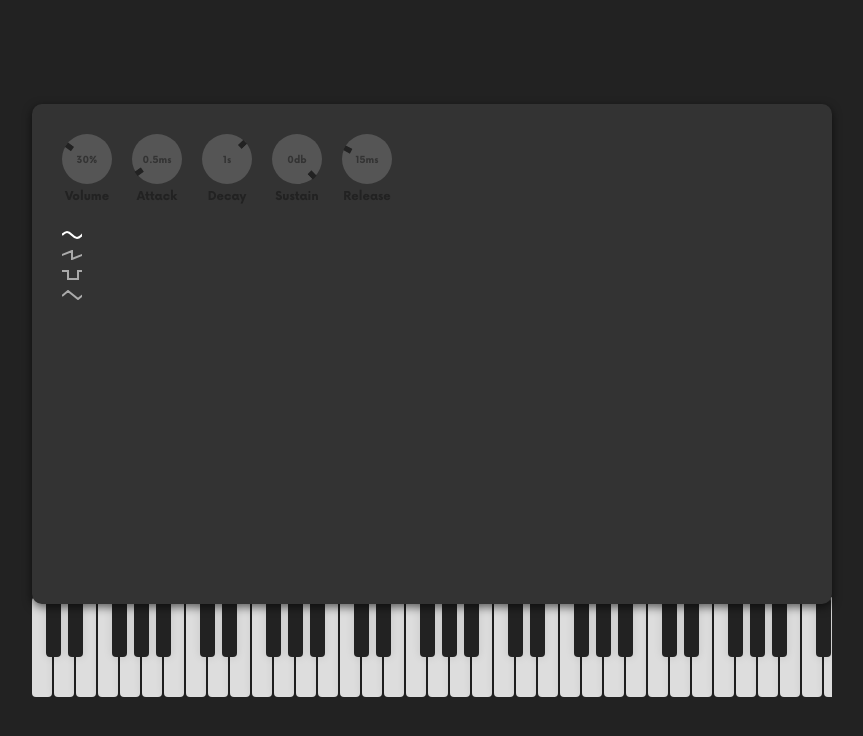
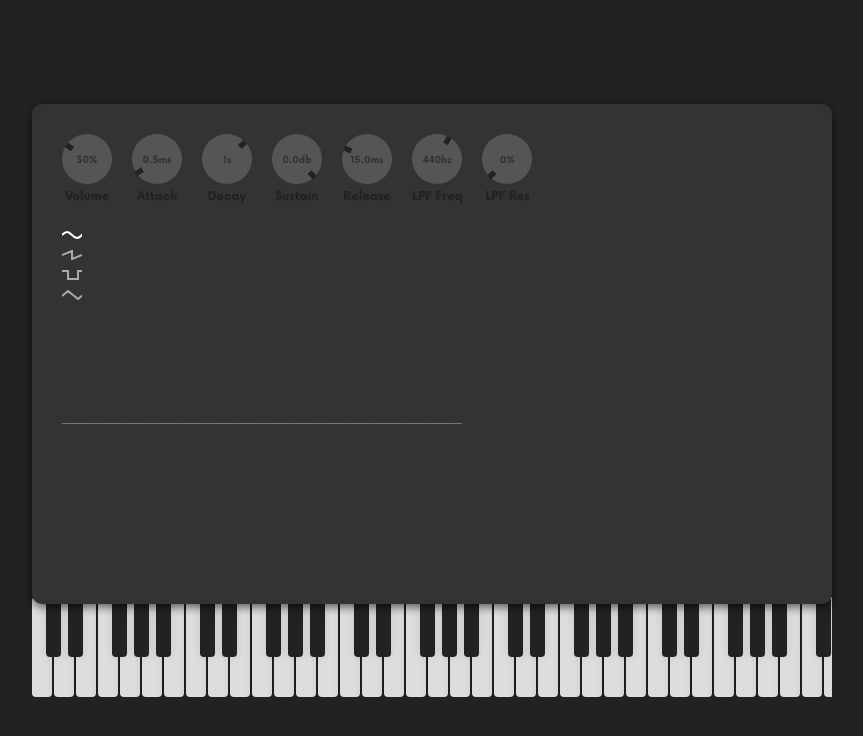
Before and after one commit to mxm07/websynth, a React (Create React App) app: page / in a window 1280 px wide. Shown: the top 736 px of the page, without its empty margins (208-1071 px from the left). Built offline with nearby package versions, Linux system fonts and the light colour scheme.

Commit message:
add visualizer

```diff
--- a/src/app/Synth/Synth.js
+++ b/src/app/Synth/Synth.js
@@ -2,13 +2,14 @@ import React, { useState } from 'react'
 import classNames from 'classnames'
 import { Knob } from 'Components'
 import Audio from 'Audio'
-import { roundToPlaces } from 'Utils'
 import Keyboard from '../Keyboard'
+import Visualizer from '../Visualizer'
 import { Sine, Tri, Square, Saw } from 'Assets/svg'
 
 import './Synth.scss'
 
-const timeFormatter = value => value < 1000 ? `${value}ms` : `${roundToPlaces(value / 1000, 1)}s`
+const timeFormatter = value => value < 1000 ? `${value}ms` : `${parseInt(value / 1000).toFixed(0)}s`
+const hzFormatter = value => `${parseInt(value).toFixed(0)}hz`
 
 const Synth = () => {
   const [selectedWaveform, setSelectedWaveform] = useState('sine')
@@ -71,6 +72,24 @@ const Synth = () => {
           format={ timeFormatter }
           onChange={ value => Audio.setAdsr({ release: value / 1000 }) } />
 
+        <Knob
+          label="LPF Freq"
+          min={8}
+          max={22050}
+          initialValue={440}
+          logScaling={10}
+          format={ hzFormatter }
+          onChange={ value => Audio.setLPF({ freq: value }) } />
+
+        <Knob
+          label="LPF Res"
+          min={0}
+          max={100}
+          initialValue={0}
+          suffix="%"
+          places={0}
+          onChange={ value => Audio.setLPF({ res: value }) } />
+
         <div>
           <Sine
             className={ classNames('waveform-svg', selectedWaveform === 'sine' && 'selected') }
@@ -96,6 +115,8 @@ const Synth = () => {
             animate={ selectedWaveform === 'triangle'}
           />
         </div>
+
+        <Visualizer />
       </div>
 
       <Keyboard />
--- /dev/null
+++ b/src/app/Visualizer/Visualizer.js
@@ -0,0 +1,73 @@
+import React, { useCallback, useEffect, useRef } from 'react'
+import Audio from 'Audio'
+import './Visualizer.scss'
+
+const Visualizer = () => {
+  const canvasRef = useRef(null)
+
+  const drawVisualization = useCallback((ctx, analyser, dataArray) => {
+    analyser.getByteFrequencyData(dataArray)
+
+    const WIDTH = ctx.canvas.width
+    const HEIGHT = ctx.canvas.height
+    const bufferLength = analyser.frequencyBinCount
+    ctx.clearRect(0, 0, WIDTH, HEIGHT);
+
+    let barWidth = WIDTH / bufferLength
+    let barHeight
+    let curX = 0
+
+    ctx.lineWidth = 1
+    ctx.beginPath()
+
+    for (let i = 0; i < bufferLength; i++) {
+      barHeight = dataArray[i] * 0.5
+
+      const x = curX
+      const y = HEIGHT - barHeight * 0.5
+
+      ctx.lineTo(x, y)
+
+      curX += barWidth + 1
+    }
+
+    ctx.strokeStyle = '#87e1ed'
+    ctx.stroke()
+
+  }, [])
+
+  useEffect(() => {
+    const canvas = canvasRef.current
+    console.log(canvas)
+    console.log(canvas.style)
+    canvas.width  = 400;
+    canvas.height = 100;
+    canvas.style.width  = '400px';
+    canvas.style.height = '100px';
+
+    const canvasCtx = canvas.getContext('2d')
+    canvasCtx.imageSmoothingEnabled = true;
+
+    const analyser = Audio.getAnalyser()
+    const bufferLength = analyser.frequencyBinCount
+    const dataArray = new Uint8Array(bufferLength)
+
+    let animationFrameId
+
+    const render = () => {
+      drawVisualization(canvasCtx, analyser, dataArray)
+      animationFrameId = window.requestAnimationFrame(render)
+    }
+
+    render()
+
+    return () => { window.cancelAnimationFrame(animationFrameId) }
+  }, [drawVisualization])
+
+
+  return (
+    <canvas ref={ canvasRef } className="visualizer" />
+  )
+}
+
+export default Visualizer
--- /dev/null
+++ b/src/app/Visualizer/Visualizer.scss
@@ -0,0 +1,4 @@
+.visualizer {
+  width: 400px;
+  height: 100px;
+}
--- /dev/null
+++ b/src/app/Visualizer/index.js
@@ -0,0 +1,3 @@
+import Visualizer from './Visualizer'
+
+export default Visualizer
--- a/src/audio/Oscillator.js
+++ b/src/audio/Oscillator.js
@@ -8,6 +8,14 @@ class Oscillator {
 
     this.activeVoices = Array(8)
     this.activeVoices.fill(false)
+
+
+    this.lpf = audioCtx.createBiquadFilter()
+    this.lpf.type = 'lowpass'
+
+    this.analyser = audioCtx.createAnalyser()
+    this.analyser.fftSize = 8192
+
 
     this.level = 0.2
     this.started = false
@@ -25,7 +33,11 @@ class Oscillator {
 
       voice.type = this.type
       voice.frequency.setValueAtTime(0, audioCtx.currentTime)
-      voice.connect(gainNode).connect(audioCtx.destination)
+      voice
+        .connect(gainNode)
+        .connect(this.lpf)
+        .connect(this.analyser)
+        .connect(audioCtx.destination)
 
       this.voices.push({
         voice,
@@ -170,6 +182,11 @@ class Oscillator {
     this.level = level
   }
 
+  setLPF = ({ freq, res }) => {
+    if (freq) { this.lpf.frequency.setValueAtTime(freq, this.audioCtx.currentTime) }
+    if (res) { this.lpf.Q.setValueAtTime(res, this.audioCtx.currentTime) }
+  }
+
   setType = type => {
     this.type = type
 
--- a/src/audio/audio.js
+++ b/src/audio/audio.js
@@ -22,6 +22,11 @@ class Audio {
     }
   }
 
+  setLPF = (values, oscIndex = 0) => {
+    const osc = this.oscillators[oscIndex]
+    osc.setLPF(values)
+  }
+
   startOscillator = (note, oscIndex = 0) => {
     this.oscillators[oscIndex].startVoice(note)
   }
@@ -33,6 +38,10 @@ class Audio {
   setLevel = (level, oscIndex = 0) => {
     this.oscillators[oscIndex].level = level
   }
+
+  getAnalyser = (oscIndex = 0) => (
+    this.oscillators[oscIndex].analyser
+  )
 }
 
 export default (new Audio())
--- a/src/components/Knob/Knob.js
+++ b/src/components/Knob/Knob.js
@@ -1,6 +1,5 @@
 import React, { useState, useEffect, useCallback } from 'react'
 import classNames from 'classnames'
-import { roundToPlaces } from 'Utils'
 import './Knob.scss'
 
 const body = document.querySelector('body')
@@ -42,7 +41,7 @@ const Knob = ({
       val = max - val + min
     }
 
-    return roundToPlaces(val, places)
+    return val.toFixed(places)
   }, [max, min, places, logScaling])
 
   // opposite of calculateRealValue, takes a scaled value and returns a value between 0 and 1
--- a/src/utils/misc.js
+++ b/src/utils/misc.js
@@ -1,7 +1,3 @@
-export const roundToPlaces = (value, places) => (
-  Math.round((value + Number.EPSILON) * Math.pow(10, places)) / Math.pow(10, places)
-)
-
 export const simulateEvent = (el, eventType) => {
   let event
 
--- a/src/utils/notes.js
+++ b/src/utils/notes.js
@@ -19,7 +19,7 @@ export const notes = ['C', 'C#', 'D', 'D#', 'E', 'F', 'F#', 'G', 'G#', 'A', 'A#'
 */
 export const keyboardMap = [
   'q', '2', 'w', '3', 'e', 'r', '5', 't', '6', 'y', '7', 'u', 'i', '9', 'o', '0', 'p',
-  'z', 's', 'x', 'd', 'c', 'f', 'v', 'g', 'b', 'h', 'n', 'j', 'm'
+  'z', 's', 'x', 'd', 'c', 'f', 'v', 'b', 'h', 'n', 'j', 'm'
 ]
 
 
```
